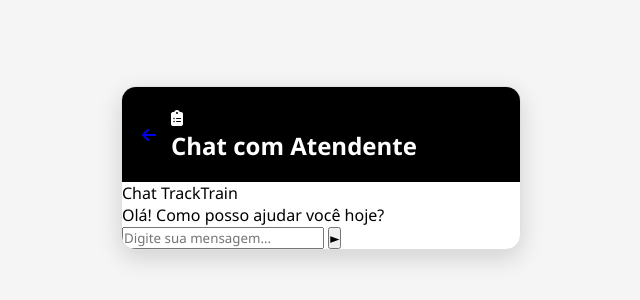
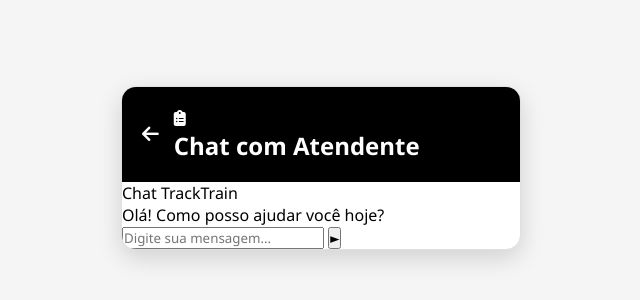
Before and after one commit to Guilherme-Engelmann/Mockup-MobileFirst, a PHP site: page /html/chat.php in a window 1280 px wide. Shown: the part 232-532 px from the top of the page, without its empty margins (319-959 px from the left). Run offline with PHP 8.4, Linux system fonts and the light colour scheme.

Commit message:
update - style

```diff
--- a/css/chat.css
+++ b/css/chat.css
@@ -33,3 +33,10 @@ body {
     gap: 15px;
     color: white;
 }
+
+.back-icon {
+    font-size: 1.2em;
+    color: #ffffff;
+    text-decoration: none;
+    transition: transform 0.3s;
+}
```
